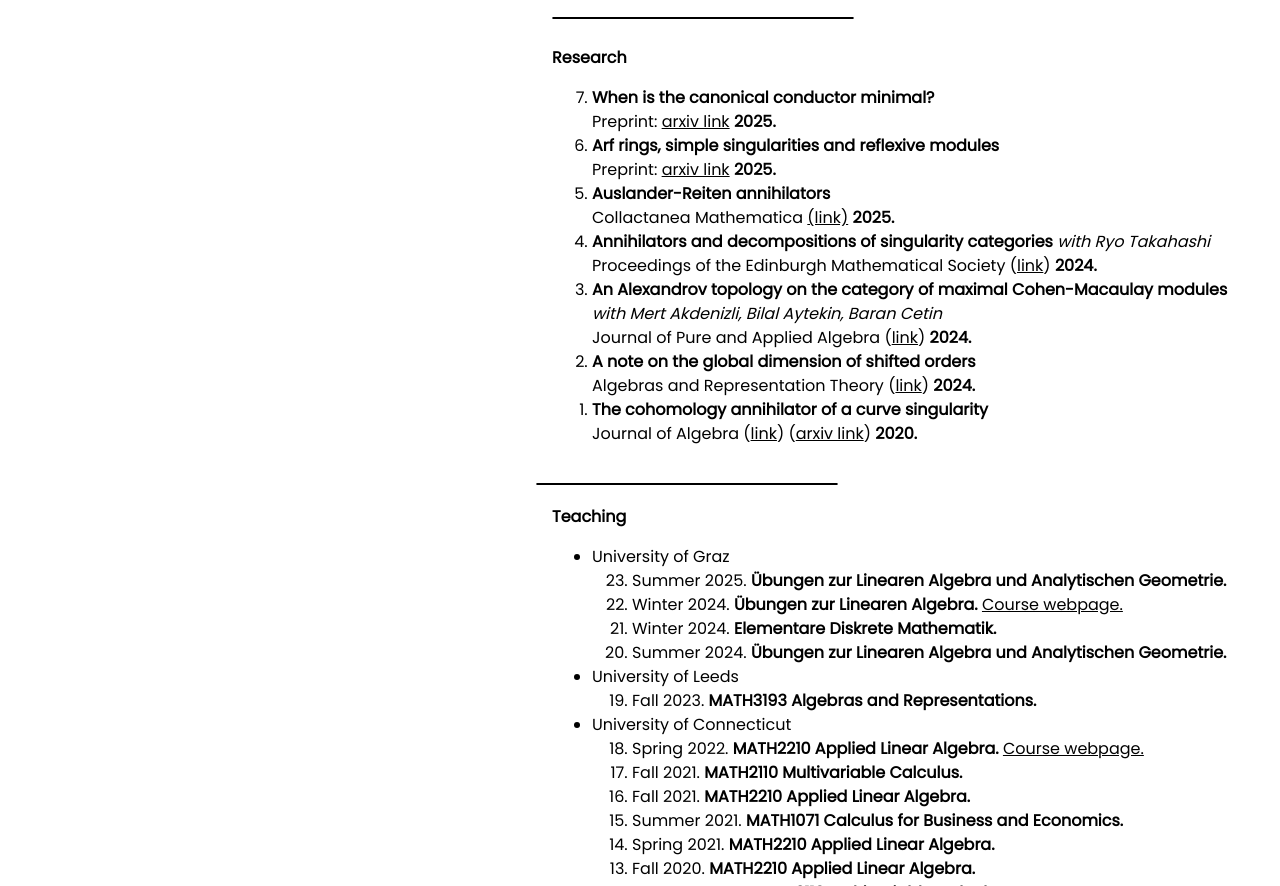
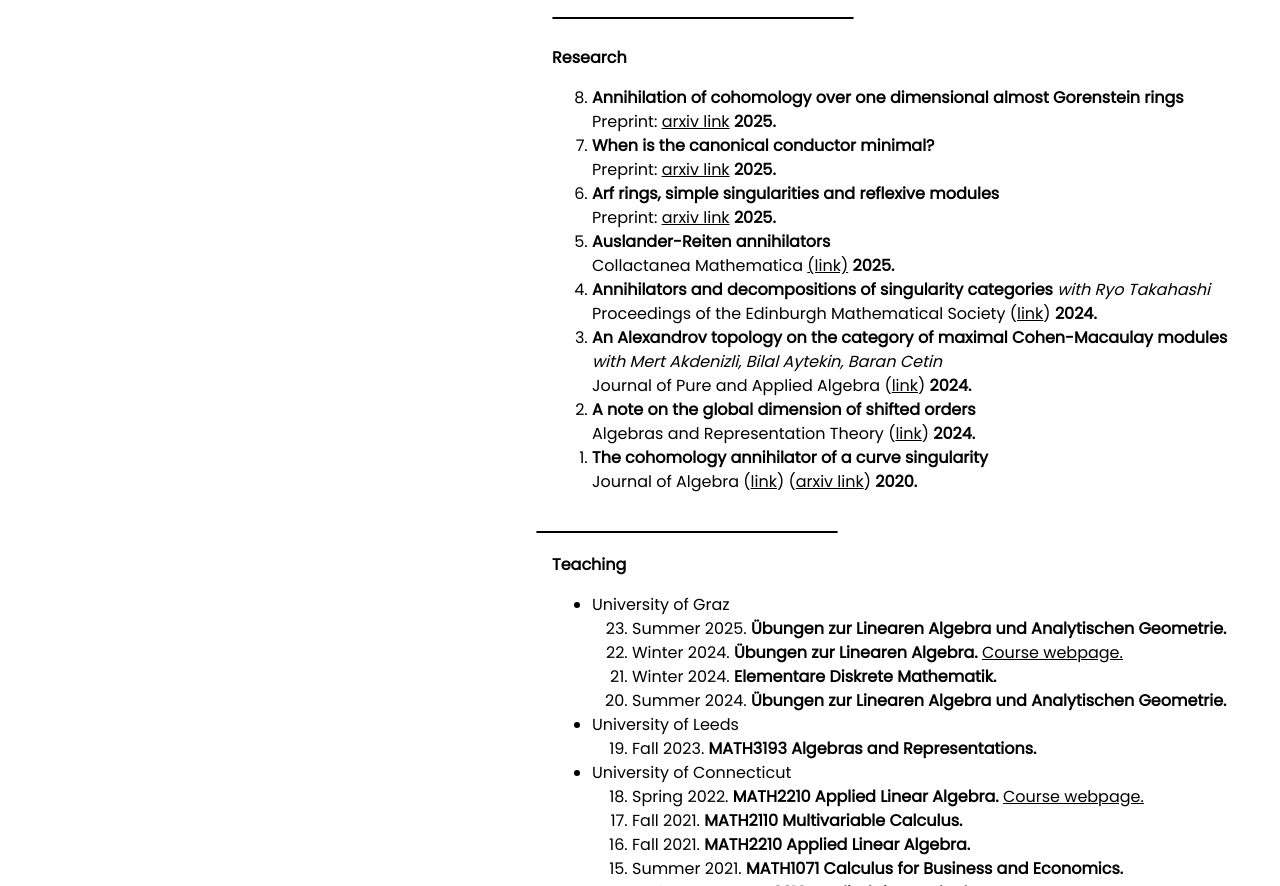
Before and after one commit to ozguresentepe/ozguresentepe.github.io, a plain HTML site: page ozgur/index.html in a window 1280 px wide. Shown: the part 824-1710 px from the top of the page. Drawn offline with nearby package versions, Linux system fonts and the light colour scheme.

Commit message:
Added link to the annihilation of cohomology paper

```diff
--- a/ozgur/index.html
+++ b/ozgur/index.html
@@ -76,6 +76,11 @@ body {font-size:16px;}
     <div class="w3-container" id="research" style="margin-top:7px">
       <b>Research</b>
       <ol class="w3-ol" reversed>
+        <li>
+          <b>Annihilation of cohomology over one dimensional almost Gorenstein rings</b>
+          <br>
+          Preprint: <a href="https://arxiv.org/abs/2510.05720">arxiv link</a> <b>2025.</b>
+        </li>
         <li>
           <b>When is the canonical conductor minimal?</b>
           <br>
```
